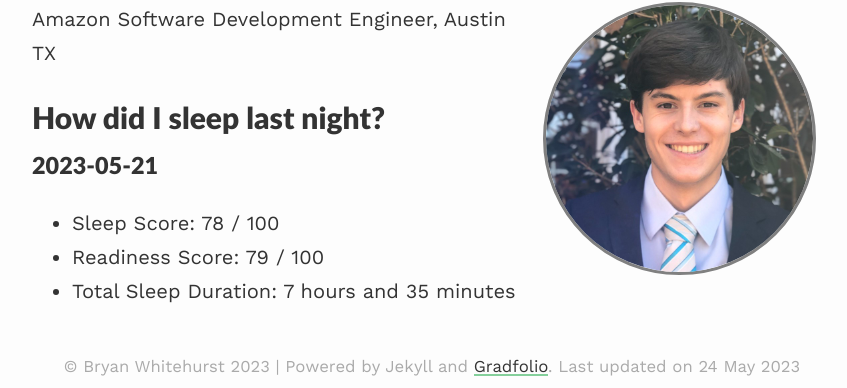
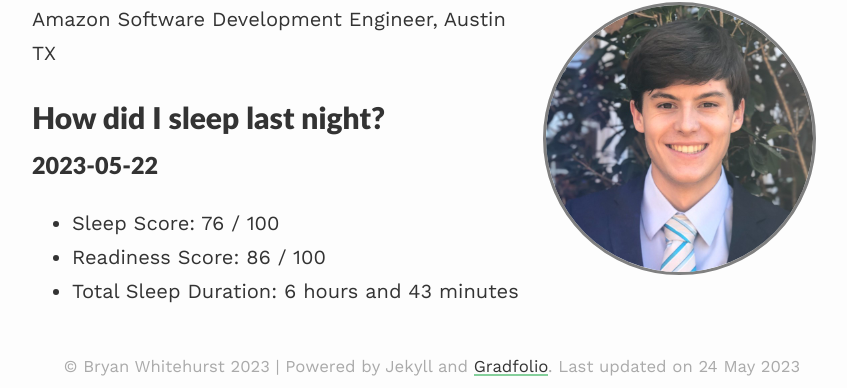
Before and after one commit to BryanWhitehurst/bryanwhitehurst.github.io, a Jekyll site: the page built from index.md, in a window 1280 px wide. Shown: the part 190-578 px from the top of the page, without its empty margins (208-1055 px from the left). Built offline with Jekyll 4.4.1, drawn with Linux system fonts in a browser that asks for light colours; nearby versions of some CDN libraries.

Commit message:
daily oura update

```diff
--- a/index.md
+++ b/index.md
@@ -10,7 +10,7 @@ published: true
 Amazon Software Development Engineer, Austin TX
 
 # How did I sleep last night?
-### 2023-05-21
-- Sleep Score: 78 / 100
-- Readiness Score: 79 / 100
-- Total Sleep Duration: 7 hours and 35 minutes
+### 2023-05-22
+- Sleep Score: 76 / 100
+- Readiness Score: 86 / 100
+- Total Sleep Duration: 6 hours and 43 minutes
```
